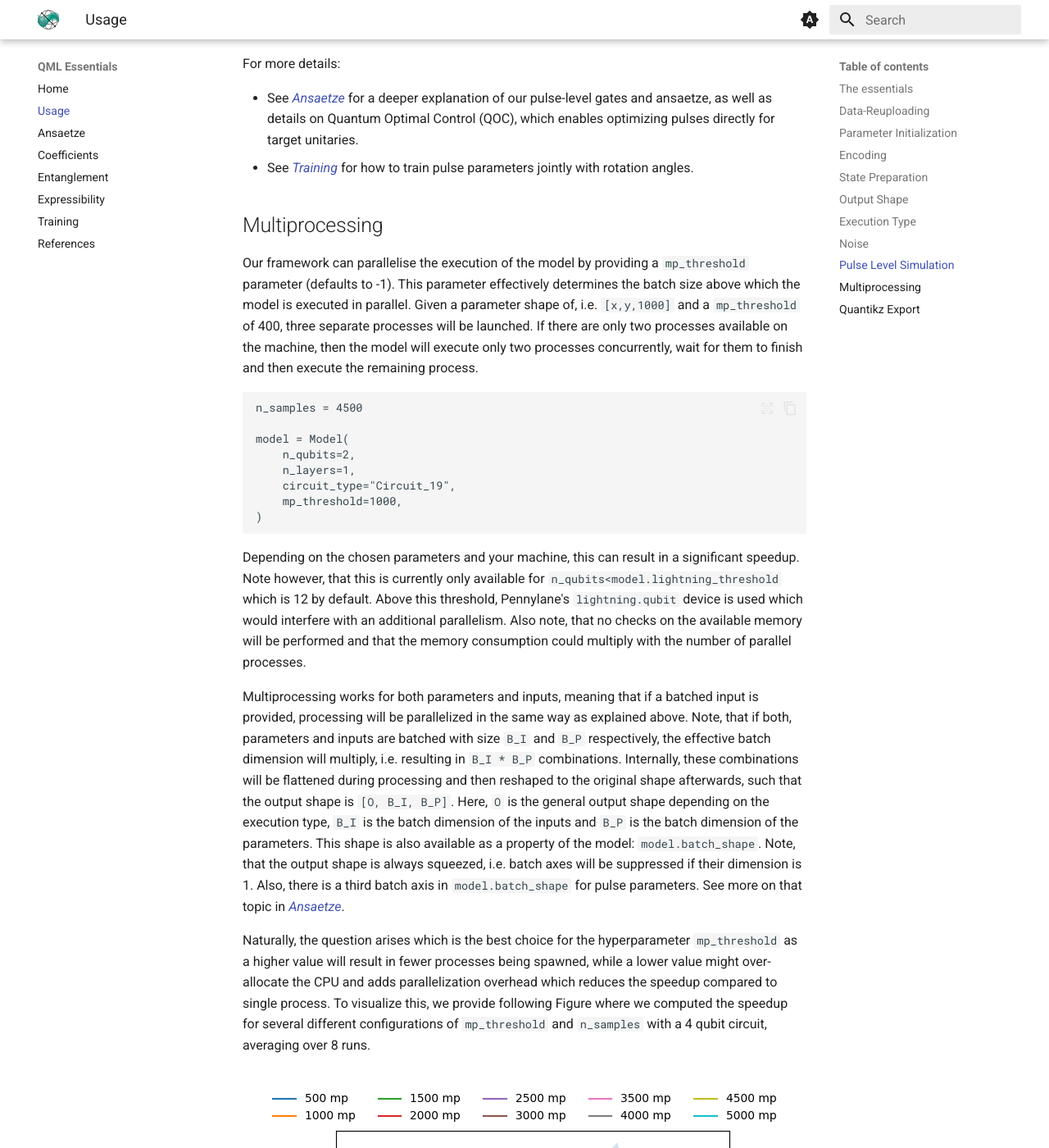
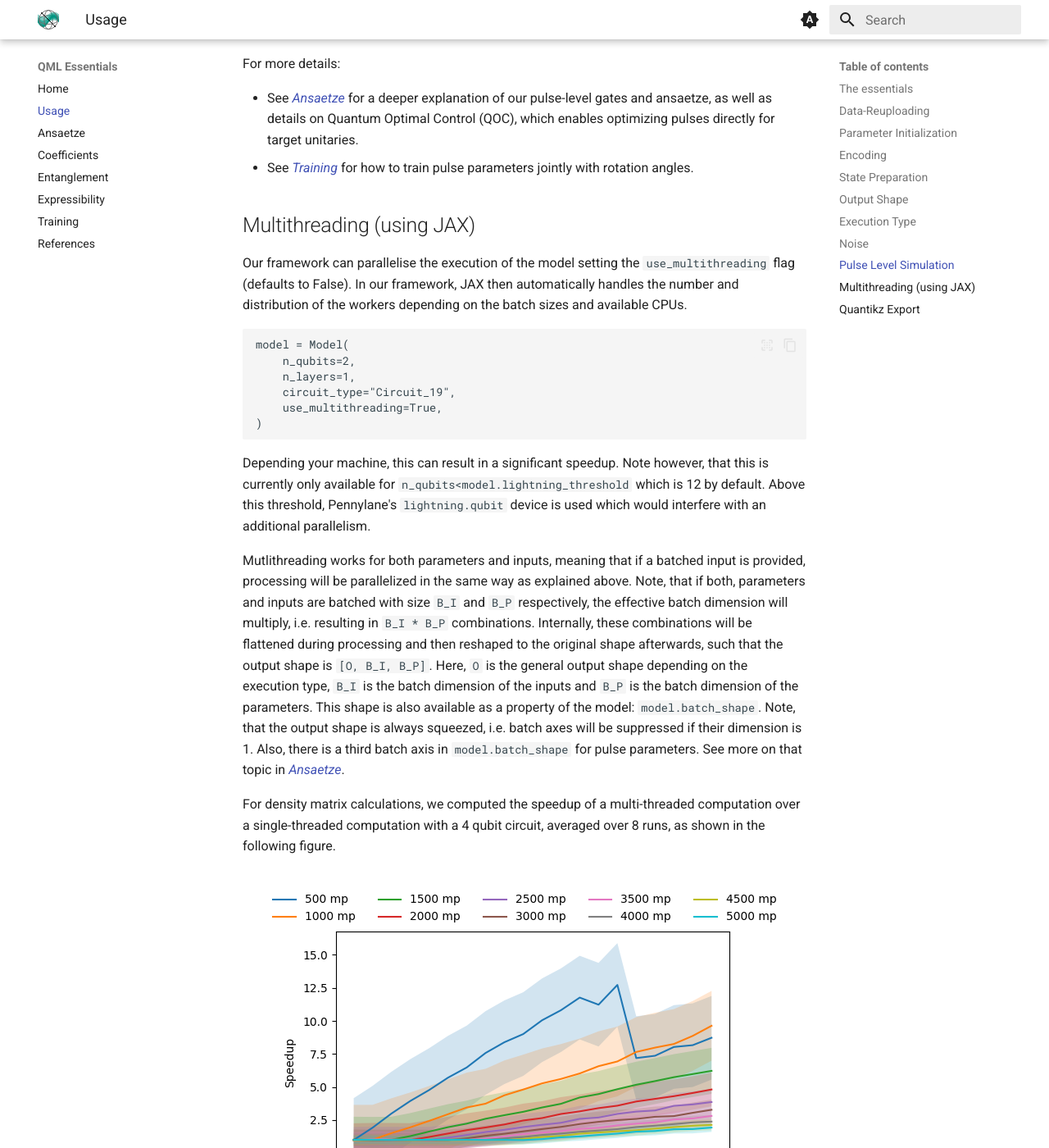
Before and after one commit to cirKITers/qml-essentials, an MkDocs documentation site: the page built from docs/usage.md, in a window 1280 px wide and 1400 px high, scrolled down 6833 px. Shown: the whole window at 82% size. Built offline with MkDocs 1.6.1 and Material for MkDocs 9.7.7, drawn with Linux system fonts in a browser that asks for light colours; emoji names are drawn with the system emoji font; some of the changed text lies outside the part shown.

Commit message:
update docs for JAX (multithreading expval)

````diff
--- a/docs/usage.md
+++ b/docs/usage.md
@@ -245,30 +245,24 @@ For more details:
 - See [*Training*](training.md#pulse_level) for how to train pulse parameters jointly with rotation angles.
 
 
-## Multiprocessing
+## Multithreading (using JAX)
 
-Our framework can parallelise the execution of the model by providing a `mp_threshold` parameter (defaults to -1).
-This parameter effectively determines the batch size above which the model is executed in parallel.
-Given a parameter shape of, i.e. `[x,y,1000]` and a `mp_threshold` of 400, three separate processes will be launched.
-If there are only two processes available on the machine, then the model will execute only two processes concurrently, wait for them to finish and then execute the remaining process.
-
+Our framework can parallelise the execution of the model setting the `use_multithreading` flag (defaults to False).
+In our framework, JAX then automatically handles the number and distribution of the workers depending on the batch sizes and available CPUs.
 ```
-n_samples = 4500
-
 model = Model(
     n_qubits=2,
     n_layers=1,
     circuit_type="Circuit_19",
-    mp_threshold=1000,
+    use_multithreading=True,
 )
 ```
 
-Depending on the chosen parameters and your machine, this can result in a significant speedup.
+Depending your machine, this can result in a significant speedup.
 Note however, that this is currently only available for `n_qubits<model.lightning_threshold` which is 12 by default.
 Above this threshold, Pennylane's `lightning.qubit` device is used which would interfere with an additional parallelism.
-Also note, that no checks on the available memory will be performed and that the memory consumption could multiply with the number of parallel processes.
 
-Multiprocessing works for both parameters and inputs, meaning that if a batched input is provided, processing will be parallelized in the same way as explained above.
+Mutlithreading works for both parameters and inputs, meaning that if a batched input is provided, processing will be parallelized in the same way as explained above.
 Note, that if both, parameters and inputs are batched with size `B_I` and `B_P` respectively, the effective batch dimension will multiply, i.e. resulting in `B_I * B_P` combinations.
 Internally, these combinations will be flattened during processing and then reshaped to the original shape afterwards, such that the output shape is `[O, B_I, B_P]`.
 Here, `O` is the general output shape depending on the execution type, `B_I` is the batch dimension of the inputs and `B_P` is the batch dimension of the parameters.
@@ -277,27 +271,18 @@ Note, that the output shape is always squeezed, i.e. batch axes will be suppress
 Also, there is a third batch axis in `model.batch_shape` for pulse parameters.
 See more on that topic in [*Ansaetze*](ansaetze.md#pulse_simulation).
 
-Naturally, the question arises which is the best choice for the hyperparameter `mp_threshold` as a higher value will result in fewer processes being spawned, while a lower value might over-allocate the CPU and adds parallelization overhead which reduces the speedup compared to single process.
-To visualize this, we provide following Figure where we computed the speedup for several different configurations of `mp_threshold` and `n_samples` with a 4 qubit circuit, averaging over 8 runs.
+For density matrix calculations, we computed the speedup of a multi-threaded computation over a single-threaded computation with a 4 qubit circuit, averaged over 8 runs, as shown in the following figure.
 
 ![Multiprocessing Density](figures/mp_result_density_light.png#center#only-light)
 ![Multiprocessing Density](figures/mp_result_density_dark.png#center#only-dark)
 
 The computation was performed on a 16 core CPU with 32GB of RAM.
-It is clearly visible, that e.g. a `mp_threshold` of 500 saturates the multi-processing capability after 4500 samples similar to a `mp_threshold` of 1k at 9k samples.
-Also note how the speedup (over single process) is 1 until the number of samples equal `mp_threshold`.
 
-Results above were obtained running density matrix calculations.
-While computing the expectation value is significantly easier, there can still be a speedup achieved for a higher number of samples, as shown in the following Figure.
+While computing the expectation value is significantly easier, there can still be a speedup achieved for a higher number of samples, as shown in the following figure.
 
 ![Multiprocessing Expval](figures/mp_result_expval_light.png#center#only-light)
 ![Multiprocessing Expval](figures/mp_result_expval_dark.png#center#only-dark)
 
-Here, the experiment setup is identical to the one above, but the expectation value is computed instead of the density matrix.
-Not how a `mp_threshold` of 1k achives no significant speedup because of the overhead that comes with multiprocessing, whereas increasing the load of each process (e.g. `mp_threshold` > 8k) results in a speedup of almost 4 at 60k samples.
-
-In all experiments, a CPU load factor of 0.9 was used, meaning that the actual number of spawned processes is `int(0.9*n_cores)` of the CPU.
-This value can be adjusted by overwriting `mode.cpu_scaler`.
 
 ## Quantikz Export
 
````
Also changed, not shown: docs/coefficients.md (+1 -1 lines), docs/mp_experiment.py (+54 -87 lines), docs/mp_results_expval.json (+1 -1 lines), docs/figures/mp_result_expval_dark.png, docs/figures/mp_result_expval_light.png, 1 other file.
